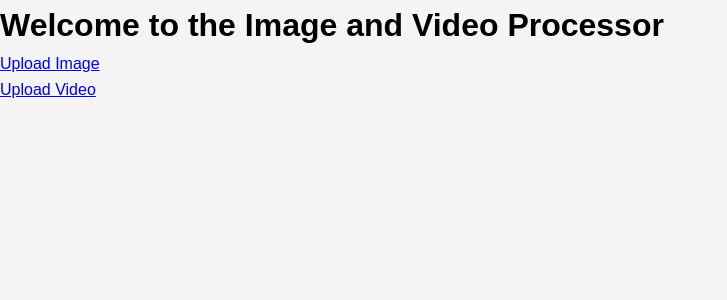
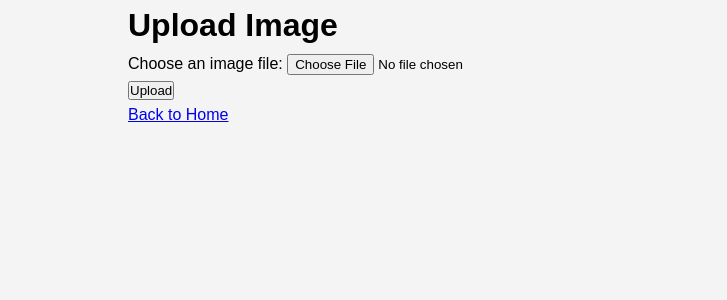
Before and after one commit to justinjonathan15/video-image-processor, a Flask app: page /upload/image in a window 1280 px wide. Shown: the top 300 px of the page, without its empty margins (0-727 px from the left). Run offline with Flask 2, Linux system fonts and the light colour scheme.

Commit message:
Update image.html

```diff
--- a/templates/image.html
+++ b/templates/image.html
@@ -1,18 +1,24 @@
 <!doctype html>
 <html lang="en">
 <head>
-    <meta charset="UTF-8">
-    <meta name="viewport" content="width=device-width, initial-scale=1.0">
-    <title>Image and Video Processor</title>
-    <link rel="stylesheet" href="{{ url_for('static', filename='css/styles.css') }}">
+  <meta charset="utf-8">
+  <meta name="viewport" content="width=device-width, initial-scale=1, shrink-to-fit=no">
+  <title>Upload Image</title>
+  <link rel="stylesheet" href="{{ url_for('static', filename='css/styles.css') }}">
 </head>
 <body>
-    <h1>Welcome to the Image and Video Processor</h1>
-    <ul>
-        <li><a href="{{ url_for('upload_image') }}">Upload Image</a></li>
-        <li><a href="{{ url_for('upload_video') }}">Upload Video</a></li>
-        <!-- Comment or remove the line below if it's causing issues -->
-        <!-- <li><a href="{{ url_for('register') }}">Register</a></li> -->
-    </ul>
+  <div class="container">
+    <h1>Upload Image</h1>
+    <form method="POST" enctype="multipart/form-data">
+      <div>
+        <label for="file">Choose an image file:</label>
+        <input type="file" name="file" id="file" accept=".png, .jpg, .jpeg, .gif">
+      </div>
+      <div>
+        <button type="submit">Upload</button>
+      </div>
+    </form>
+    <a href="{{ url_for('index') }}">Back to Home</a>
+  </div>
 </body>
 </html>
```
